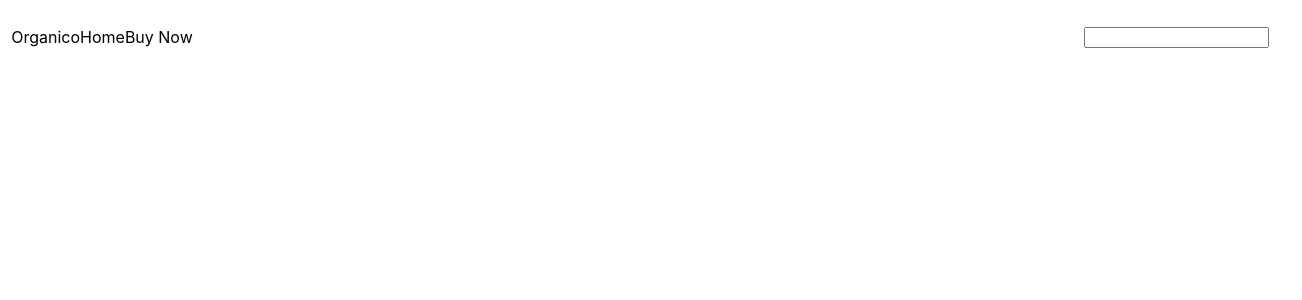
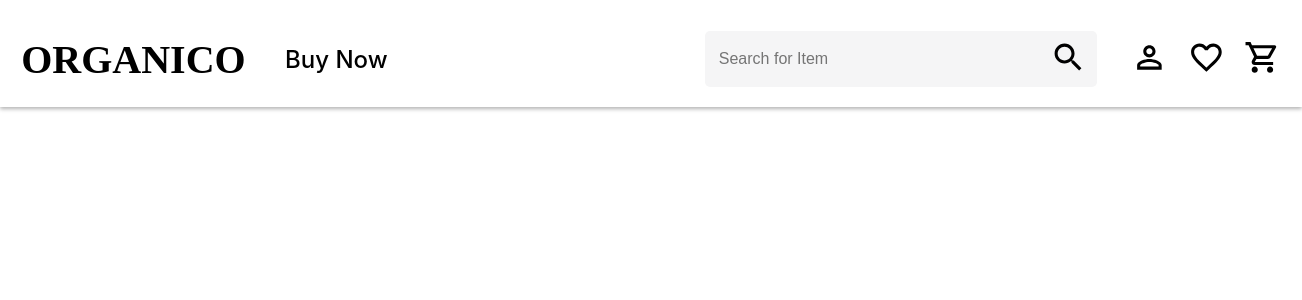
Before and after one commit to prajwalzingare/Organico, a React (Create React App) app: page / in a window 1280 px wide. Shown: the top 300 px of the page, 1302 px wide, since content can reach past the window. Built offline with nearby package versions, Linux system fonts and the light colour scheme.

Commit message:
style:navbar added

```diff
--- a/src/components/shared/NavBar.jsx
+++ b/src/components/shared/NavBar.jsx
@@ -1,28 +1,46 @@
 import React from "react";
+// import PermIdentityOutlinedIcon from "@mui/icons-material/PermIdentityOutlined";
 import "./navbar.css";
+import {
+  PermIdentityOutlinedIcon,
+  FavoriteBorderIcon,
+  ShoppingCartOutlinedIcon,
+  SearchOutlinedIcon,
+} from "assets";
+
 function NavBar() {
   return (
     <>
       <nav className="nav-container">
         <div className="nav-left">
-          <p>Organico</p>
-          <p>Home</p>
-          <p>Buy Now</p>
+          <div className="brand">
+            <p className="brand-name">Organico</p>
+          </div>
+          <a className="buy-now" href="/">
+            Buy Now
+          </a>
         </div>
 
         <div className="nav-right">
           <div className="searchbar-container">
-            <input type="text" />
+            <input
+              type="text"
+              placeholder="Search for Item"
+              className="nav-search-field"
+            />
+            <button className="btn-no-decoration">
+              <SearchOutlinedIcon className="nav-icon" />
+            </button>
           </div>
           <div className="nav-icons-container">
-            <div className="nav-icon">
-              <i class="fa-solid fa-heart"></i>
+            <div className="nav-icons">
+              <PermIdentityOutlinedIcon className="nav-icon" />
             </div>
-            <div className="nav-icon">
-              <i class="fa-solid fa-cart-shopping"></i>
+            <div className="nav-icons">
+              <FavoriteBorderIcon className="nav-icon" />
             </div>
-            <div className="nav-icon">
-              <i class="fa-solid fa-heart"></i>
+            <div className="nav-icons ">
+              <ShoppingCartOutlinedIcon className="nav-icon" />
             </div>
           </div>
         </div>
--- a/src/components/shared/navbar.css
+++ b/src/components/shared/navbar.css
@@ -4,7 +4,78 @@
   justify-content: space-between;
   padding: 0.7rem 0.7rem 0 0.7rem;
   align-items: center;
+  background-color: var(--white-color);
+  width: 100%;
+  height: 6rem;
+  box-shadow: 0 2px 4px rgba(0, 0, 0, 0.3);
 }
 .nav-left {
   display: flex;
+  flex-direction: row;
+  align-items: center;
 }
+.nav-left a {
+  color: var(--primary-color);
+  text-decoration: none;
+  font-size: 1.5rem;
+  margin-left: 15px;
+  padding: 0.9rem;
+  font-family: Inter;
+  font-weight: 500;
+}
+.brand {
+  margin: 0px 10px;
+}
+.brand-name {
+  color: var(--primary-color);
+  font-size: 2.5rem;
+  font-family: Libre Baskerville;
+  text-transform: uppercase;
+  cursor: pointer;
+  font-weight: 600;
+}
+.nav-right {
+  display: flex;
+  justify-content: center;
+  align-items: center;
+}
+/* search bar  */
+.searchbar-container {
+  margin-right: 1.5rem;
+  width: 24rem;
+  height: 3rem;
+  border-radius: 5px;
+  padding: 4px;
+  display: inline-flex;
+  background-color: #f5f5f6;
+}
+.nav-search-field {
+  width: 100%;
+  padding: 10px;
+  border-radius: 5px;
+  background-color: transparent;
+  border: none;
+  font-size: 16px;
+}
+
+.btn-no-decoration {
+  outline: none;
+  border: none;
+  cursor: pointer;
+  background: transparent;
+}
+.btn-no-decoration:hover {
+  color: rgb(133, 125, 125);
+}
+.nav-icons-container {
+  display: flex;
+  align-items: center;
+}
+.nav-right .nav-icon {
+  font-size: 2.3rem;
+}
+.nav-icons {
+  margin: 0 10px;
+  cursor: pointer;
+  color: var(--primary-color);
+}
```
